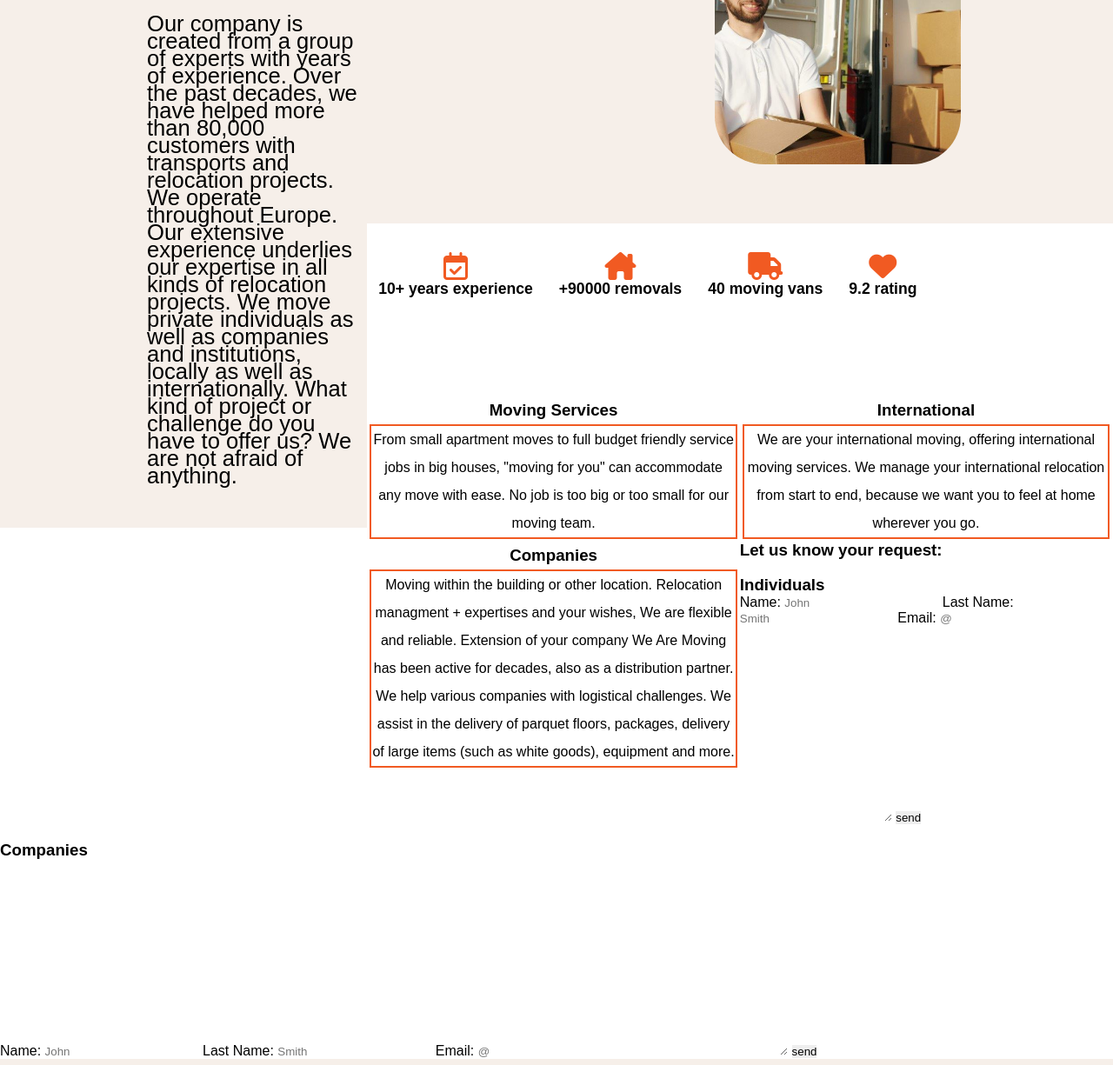
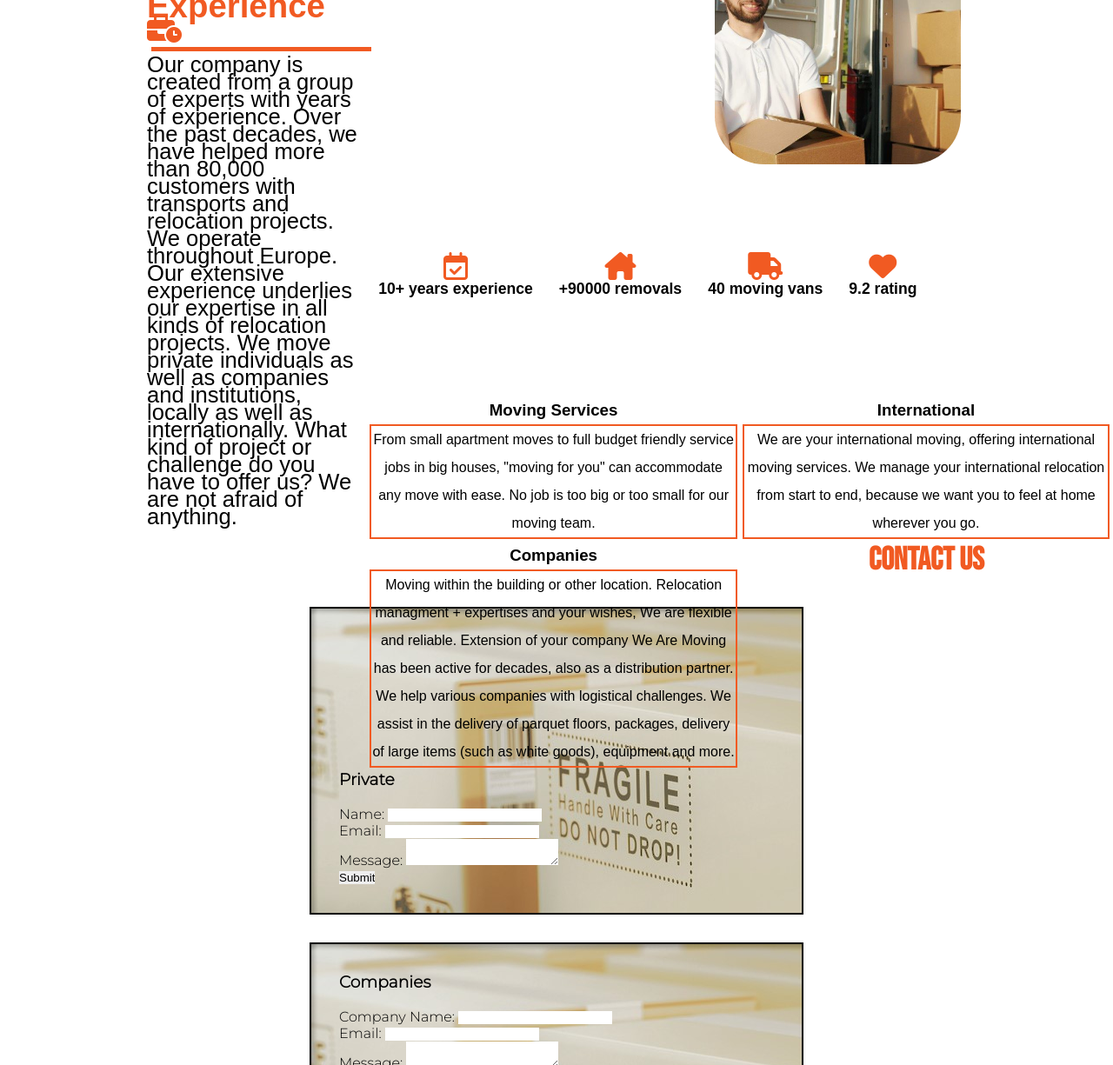
Before and after one commit to SaraCandela/moving-for-you, a plain HTML site: page index.html in a window 1280 px wide. Shown: the part 738-1963 px from the top of the page at 87% size. Drawn offline with Linux system fonts and the light colour scheme; a web font is replaced by a local one.

Commit message:
Improve form and other styles.

```diff
--- a/assets/css/style.css
+++ b/assets/css/style.css
@@ -1,4 +1,5 @@
 @import url('https://fonts.googleapis.com/css2?family=Bebas+Neue&family=Signika+Negative:wght@300&display=swap');
+@import url('https://fonts.googleapis.com/css2?family=Montserrat:wght@300&display=swap');
 
 *{
     margin: 0;
@@ -8,15 +9,20 @@
 body {
     font-family: signika negative, sans-serif;
     font-weight: 300;
+
 }
 
 /* headings and logo */
 
-h1, h2 {
+header {
+    background-color:  rgba(246, 239, 233, 1);
+}
+
+h1 {
     font-family: Bebas Neue, sans-serif;
     text-transform: uppercase;
     color: rgba(241, 90, 34, 1);
-    background-color: rgba(246, 239, 233, 1);
+
 }
 
 #logo {
@@ -35,7 +41,6 @@ h1, h2 {
 
 #menu, #logo {
     line-height: 75px;
-    background-color: rgba(246, 239, 233, 1);
 }
 
 #menu li {
@@ -48,7 +53,6 @@ h1, h2 {
 #menu a {
 text-decoration: none;
 color: rgba(241, 90, 34, 1);
-background-color: rgba(246, 239, 233, 1);
 }
 
 #menu a:hover {
@@ -68,11 +72,11 @@ background-color: rgba(246, 239, 233, 1);
 }
 
 #cover {
-    color:rgba(246, 239, 233, 1);
     font-size: 130%;
     font-family: Bebas Neue, sans-serif;
     text-transform: uppercase;
     letter-spacing: 4px;
+    color:white;
 
     width: 300px;
     height: 200px;
@@ -90,17 +94,24 @@ background-color: rgba(246, 239, 233, 1);
 
 /* About us */
 
-#about-us {
-    height: 300px;
-}
 
 #left-about{
     padding-top: 30px;
     width: 33%;
     margin-bottom: 100px;
     float: left;
-    background-color: rgba(246, 239, 233, 1);
     font-size: 160%;
+}
+
+.experience {
+    color:rgba(241, 90, 34, 1)
+
+}
+
+hr {
+    border-top: 5px solid rgba(241, 90, 34, 1);
+    width:100%;
+    margin:5px;
 }
 
 #image {
@@ -108,7 +119,6 @@ background-color: rgba(246, 239, 233, 1);
    margin-bottom: 20px;
    width: 67%;
    float: right;
-   background-color:rgba(246, 239, 233, 1);
 }
 
 #image img {
@@ -130,7 +140,7 @@ background-color: rgba(246, 239, 233, 1);
     margin-bottom: 50px;
 }
 
-#history {
+#about-us {
     text-align: center;
     margin-top: 10px;
     font-size: 230%;
@@ -163,6 +173,25 @@ background-color: rgba(246, 239, 233, 1);
     border: 2px solid rgba(241, 90, 34, 1)
 }
 
+/* form */
+
+
+#contact-us {
+    text-align: center;
+    margin-top: 10px;
+    font-size: 230%;
+}
+
+.form {
+    max-width: 500px;
+    margin:2rem auto;
+    border:2px solid black;
+    padding:2rem;
+    font-family: montserrat, sans-serif;
+    background-image: url('../images/backgroundboxes.jpg');
+    background-repeat: no-repeat;
+}
+
 /* icons and footer */
 
 .icon {
@@ -188,7 +217,7 @@ li > p {
 
 footer {
     height: 150px;
-    background-color: rgba(246, 239, 233, 1);
+    background-color: rgba(246, 239, 233, 1);;
 }
 
 .social-networks {
--- a/index.html
+++ b/index.html
@@ -37,12 +37,14 @@
             <h3>Taking care of goods since 2000.</h3>
         </div>
     </section>
-    <section id="about-us">
-        <h1 id="history">About us</h1>
+    <section>
+        <h1 id="about-us">About us</h1>
        <div id="left-about">
             <div class="left-heading">
-                <h2>Our history</h2>
-                <br>
+                <h2 class="experience">Our Experience
+                    <i class="fa-solid fa-business-time icon"></i>
+                </h2>
+                <hr>
             <p>Our company is created from a group of experts with years of experience.
                 Over the past decades, we have helped more than 80,000 customers with
                 transports and relocation projects.
@@ -100,32 +102,48 @@
                     We assist in the delivery of parquet floors, packages, delivery of large items (such as white goods), equipment and more. </p>
                 </div>
     </section>
-    <section id="form-section">
-        <h3>Let us know your request:</h3>
-        <br>
-        <form action="https://www.sendmydatahere.com" method="post" target="_blank" id="individuals">
-            <h3>Individuals</h3>
+    <br>
+        <h1 id="contact-us">Contact us</h1>
+
+    <section id="contact">
+       <form class="form">
+           <h3 class="title">Private</h3>
+           <br>
+           <div>
             <label for="name">Name:</label>
-            <input id="name" type="text" name="name" placeholder="John" required>
-            <label for="lname">Last Name:</label>
-            <input id="name" type="text" name="lname" placeholder="Smith" required>
-            <label for="email">Email:</label>
-            <input id="email" type="email" name="email" placeholder="@" required>
-            <textarea name="textarea" id="textarea" rows="15" cols="20" required></textarea>
-            <input type="submit" value="send">
-        </form>
-        <br>
-        <form action="https://www.sendmydatahere.com" method="post" target="_blank" id="companies">
-            <h3>Companies</h3>
-            <label for="name">Name:</label>
-            <input id="name" type="text" name="name" placeholder="John" required>
-            <label for="lname">Last Name:</label>
-            <input id="name" type="text" name="lname" placeholder="Smith" required>
-            <label for="email">Email:</label>
-            <input id="email" type="email" name="email" placeholder="@" required>
-            <textarea name="textarea" id="textarea" rows="15" cols="20" required></textarea>
-            <input type="submit" value="send">
-        </form>
+            <input type="text" id="name">
+           </div>
+           <div>
+            <label type="email" id="email">Email:</label>
+            <input>
+           </div>
+           <div>
+               <label for="message">Message:</label>
+            <textarea id="textarea"></textarea>
+           </div>
+         <div>
+            <input type="submit" value="Submit">
+         </div>
+       </form>
+       <form class="form">
+           <h3 class="title">Companies</h3>
+           <br>
+        <div>
+         <label for="name">Company Name:</label>
+         <input type="text" id="name">
+        </div>
+        <div>
+         <label type="email" id="email">Email:</label>
+         <input>
+        </div>
+        <div>
+            <label for="message">Message:</label>
+         <textarea id="textarea"></textarea>
+        </div>
+      <div>
+         <input type="submit" value="Submit">
+      </div>
+    </form>
     </section>
     <footer>
         <ul class="social-networks">
```
Also changed, not shown: assets/images/backgroundboxes.jpg (added).
